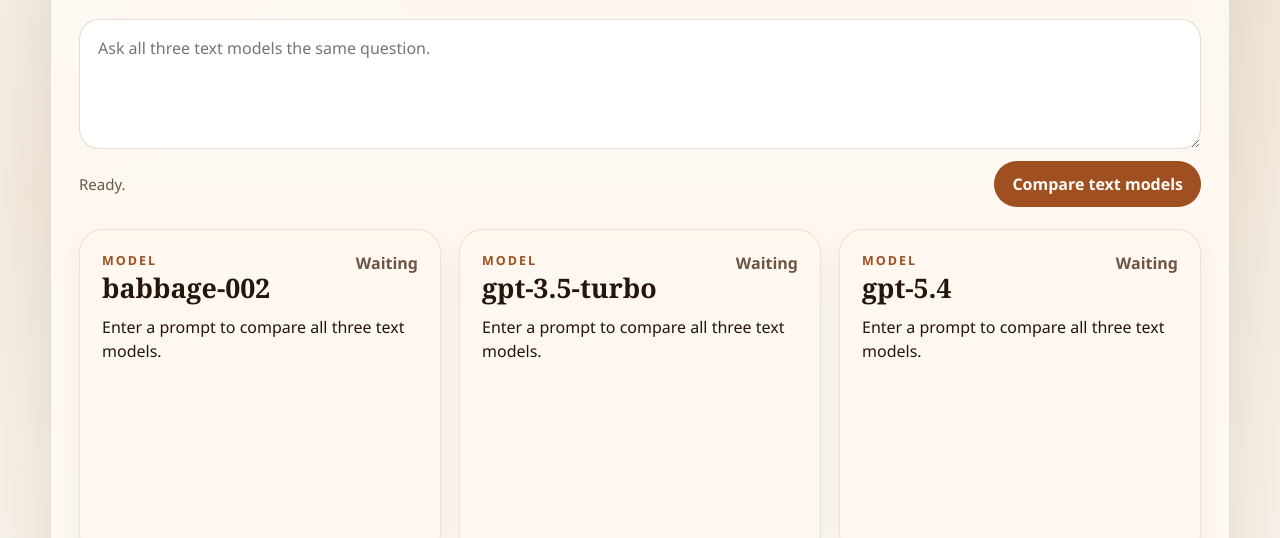
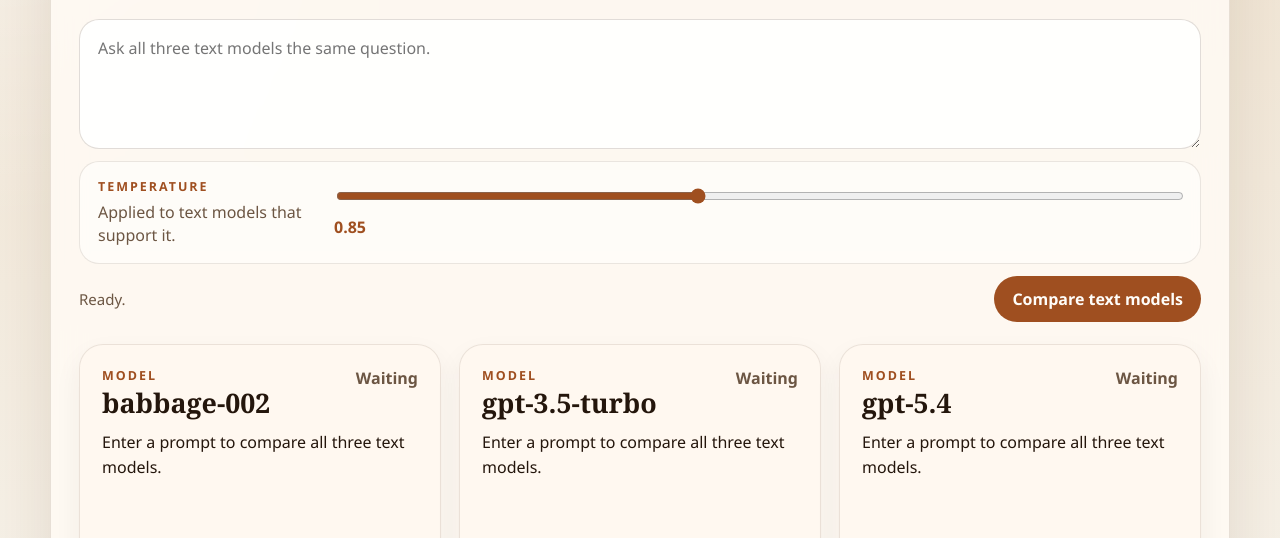
Before and after one commit to hawk2/OpenAI-Model-Comparison, a website: page public/text.html in a window 1280 px wide. Shown: the part 262-800 px from the top of the page. Drawn offline with Linux system fonts and the light colour scheme.

Commit message:
Add text temperature control

```diff
--- a/public/styles.css
+++ b/public/styles.css
@@ -180,6 +180,38 @@ h2 {
   align-items: center;
 }
 
+.temperature-panel {
+  display: grid;
+  grid-template-columns: minmax(0, 220px) minmax(0, 1fr);
+  gap: 16px;
+  align-items: center;
+  padding: 16px 18px;
+  border: 1px solid rgba(108, 86, 67, 0.14);
+  border-radius: 20px;
+  background: rgba(255, 255, 255, 0.5);
+}
+
+.temperature-copy {
+  margin: 6px 0 0;
+  color: var(--muted);
+  line-height: 1.45;
+}
+
+.temperature-control {
+  display: grid;
+  gap: 10px;
+}
+
+.temperature-control input[type="range"] {
+  width: 100%;
+  accent-color: var(--accent);
+}
+
+.temperature-value {
+  font-weight: 700;
+  color: var(--accent);
+}
+
 .status {
   margin: 0;
   color: var(--muted);
@@ -310,6 +342,10 @@ button:disabled {
     grid-template-columns: 1fr;
   }
 
+  .temperature-panel {
+    grid-template-columns: 1fr;
+  }
+
   .nav-links {
     justify-content: flex-start;
     flex-wrap: wrap;
--- a/public/text.html
+++ b/public/text.html
@@ -36,6 +36,28 @@
             required
           ></textarea>
 
+          <div class="temperature-panel">
+            <div>
+              <p class="eyebrow">Temperature</p>
+              <p class="temperature-copy">
+                Applied to text models that support it.
+              </p>
+            </div>
+            <div class="temperature-control">
+              <input
+                id="temperature"
+                type="range"
+                min="0"
+                max="2"
+                step="0.05"
+                value="0.85"
+              />
+              <label class="temperature-value" for="temperature">
+                <span id="temperature-value">0.85</span>
+              </label>
+            </div>
+          </div>
+
           <div class="control-bar">
             <p id="text-status" class="status">Ready.</p>
             <button id="text-submit" type="submit">Compare text models</button>
--- a/public/text.js
+++ b/public/text.js
@@ -1,5 +1,7 @@
 const textForm = document.querySelector("#text-form");
 const promptInput = document.querySelector("#text-prompt");
+const temperatureInput = document.querySelector("#temperature");
+const temperatureValue = document.querySelector("#temperature-value");
 const statusLabel = document.querySelector("#text-status");
 const submitButton = document.querySelector("#text-submit");
 const resultsContainer = document.querySelector("#text-results");
@@ -8,11 +10,13 @@ const resultTemplate = document.querySelector("#text-result-template");
 const TEXT_MODELS = ["babbage-002", "gpt-3.5-turbo", "gpt-5.4"];
 
 renderTextPlaceholders("Enter a prompt to compare all three text models.");
+syncTemperatureLabel();
 
 textForm.addEventListener("submit", async (event) => {
   event.preventDefault();
 
   const prompt = promptInput.value.trim();
+  const temperature = Number(temperatureInput.value);
 
   if (!prompt) {
     promptInput.focus();
@@ -28,7 +32,7 @@ textForm.addEventListener("submit", async (event) => {
       headers: {
         "Content-Type": "application/json"
       },
-      body: JSON.stringify({ prompt })
+      body: JSON.stringify({ prompt, temperature })
     });
 
     const payload = await response.json();
@@ -43,6 +47,10 @@ textForm.addEventListener("submit", async (event) => {
     renderTextPlaceholders(`Text comparison failed: ${error.message}`);
     setPendingState(false, "Last request failed.");
   }
+});
+
+temperatureInput.addEventListener("input", () => {
+  syncTemperatureLabel();
 });
 
 promptInput.addEventListener("keydown", (event) => {
@@ -82,6 +90,7 @@ function renderTextPlaceholders(message) {
 
 function setPendingState(isPending, text) {
   promptInput.disabled = isPending;
+  temperatureInput.disabled = isPending;
   submitButton.disabled = isPending;
   statusLabel.textContent = text;
 
@@ -93,3 +102,7 @@ function setPendingState(isPending, text) {
 function formatDuration(durationMs) {
   return `${(durationMs / 1000).toFixed(2)}s`;
 }
+
+function syncTemperatureLabel() {
+  temperatureValue.textContent = Number(temperatureInput.value).toFixed(2);
+}
```
Also changed, not shown: server.js (+37 -8 lines), README.md.
